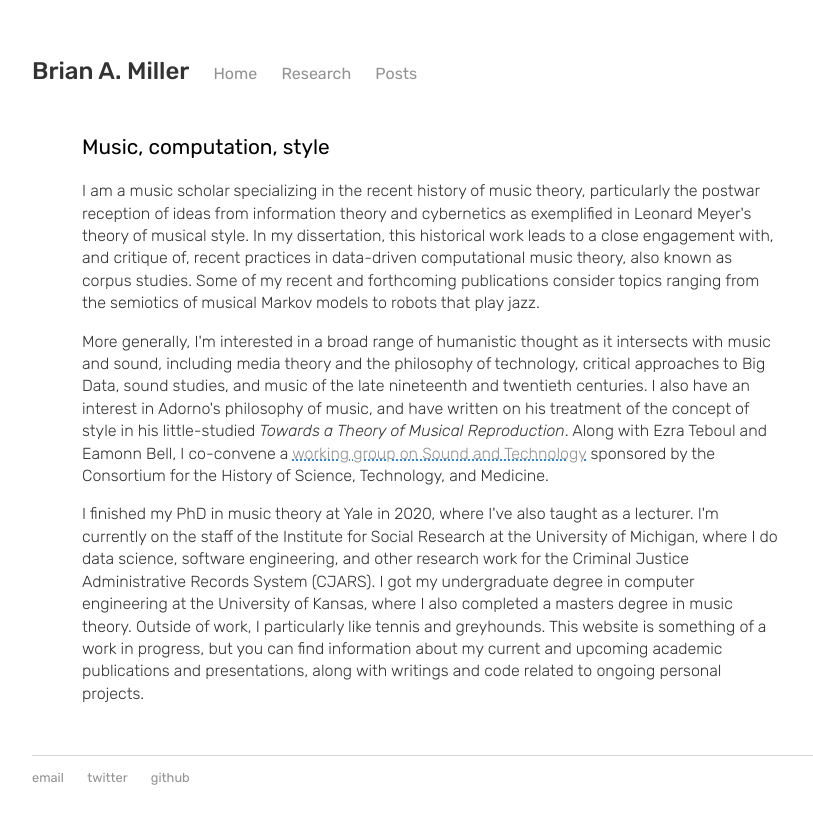
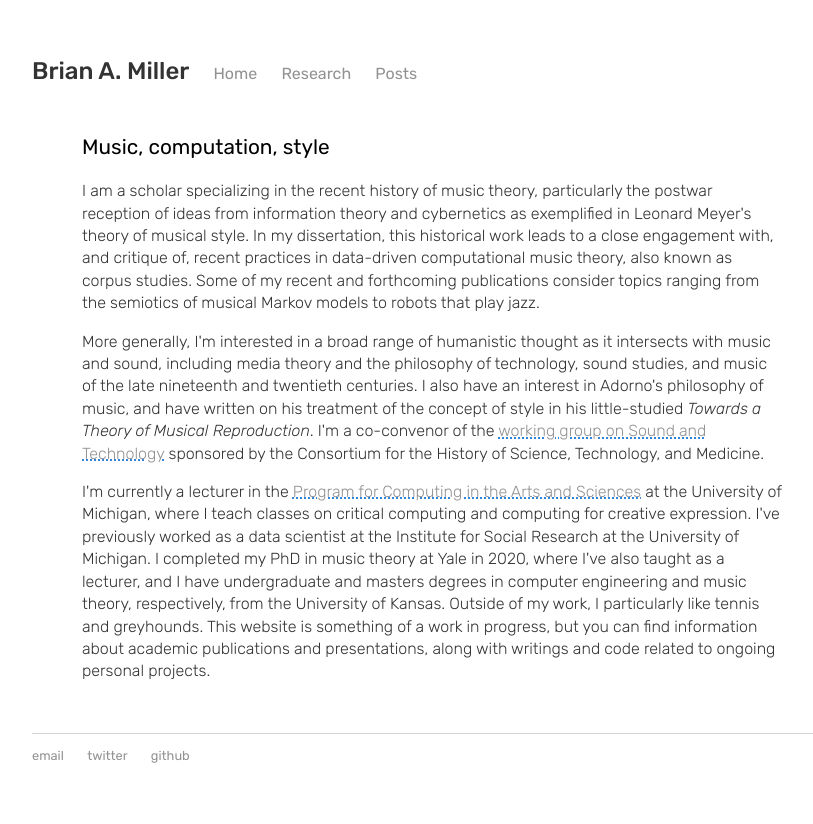
Before and after one commit to bmill42/bmill42.github.io, a Jekyll site: the page built from index.html, in a window 1280 px wide. Shown: the top 824 px of the page, without its empty margins (168-981 px from the left). Built offline with Jekyll 4.4.1, drawn with Linux system fonts in a browser that asks for light colours.

Commit message:
Bio updates

```diff
--- a/index.html
+++ b/index.html
@@ -7,9 +7,9 @@ title: Brian A. Miller
 
     <h3>Music, computation, style</h3>
 
-    <p>I am a music scholar specializing in the recent history of music theory, particularly the postwar reception of ideas from information theory and cybernetics as exemplified in Leonard Meyer's theory of musical style. In my dissertation, this historical work leads to a close engagement with, and critique of, recent practices in data-driven computational music theory, also known as corpus studies. Some of my recent and forthcoming publications consider topics ranging from the semiotics of musical Markov models to robots that play jazz.</p>
+    <p>I am a scholar specializing in the recent history of music theory, particularly the postwar reception of ideas from information theory and cybernetics as exemplified in Leonard Meyer's theory of musical style. In my dissertation, this historical work leads to a close engagement with, and critique of, recent practices in data-driven computational music theory, also known as corpus studies. Some of my recent and forthcoming publications consider topics ranging from the semiotics of musical Markov models to robots that play jazz.</p>
 
-    <p>More generally, I'm interested in a broad range of humanistic thought as it intersects with music and sound, including media theory and the philosophy of technology, critical approaches to Big Data, sound studies, and music of the late nineteenth and twentieth centuries. I also have an interest in Adorno's philosophy of music, and have written on his treatment of the concept of style in his little-studied <i>Towards a Theory of Musical Reproduction</i>. Along with Ezra Teboul and Eamonn Bell, I co-convene a <a href="https://www.chstm.org/content/sound-and-technology">working group on Sound and Technology</a> sponsored by the Consortium for the History of Science, Technology, and Medicine.</p>
+    <p>More generally, I'm interested in a broad range of humanistic thought as it intersects with music and sound, including media theory and the philosophy of technology, sound studies, and music of the late nineteenth and twentieth centuries. I also have an interest in Adorno's philosophy of music, and have written on his treatment of the concept of style in his little-studied <i>Towards a Theory of Musical Reproduction</i>. I'm a co-convenor of the <a href="https://www.chstm.org/content/sound-and-technology">working group on Sound and Technology</a> sponsored by the Consortium for the History of Science, Technology, and Medicine.</p>
 
-    <p>I finished my PhD in music theory at Yale in 2020, where I've also taught as a lecturer. I'm currently on the staff of the Institute for Social Research at the University of Michigan, where I do data science, software engineering, and other research work for the Criminal Justice Administrative Records System (CJARS). I got my undergraduate degree in computer engineering at the University of Kansas, where I also completed a masters degree in music theory. Outside of work, I particularly like tennis and greyhounds. This website is something of a work in progress, but you can find information about my current and upcoming academic publications and presentations, along with writings and code related to ongoing personal projects.</p>
+    <p>I'm currently a lecturer in the <a href="https://lsa.umich.edu/computingfor">Program for Computing in the Arts and Sciences</a> at the University of Michigan, where I teach classes on critical computing and computing for creative expression. I've previously worked as a data scientist at the Institute for Social Research at the University of Michigan. I completed my PhD in music theory at Yale in 2020, where I've also taught as a lecturer, and I have undergraduate and masters degrees in computer engineering and music theory, respectively, from the University of Kansas. Outside of my work, I particularly like tennis and greyhounds. This website is something of a work in progress, but you can find information about academic publications and presentations, along with writings and code related to ongoing personal projects.</p>
 </div>
```
